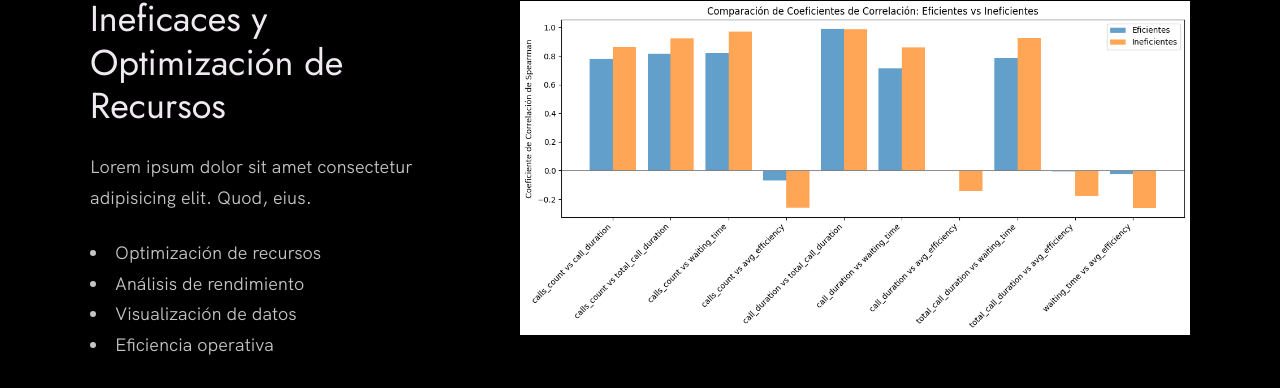
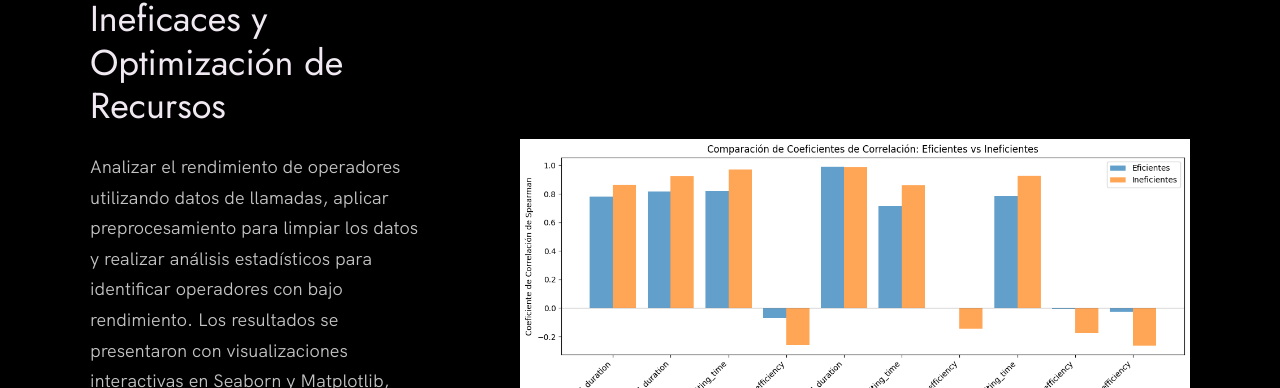
Before and after one commit to Sinderac/portfolio, a plain HTML site: page index.html in a window 1280 px wide. Shown: the part 3180-3568 px from the top of the page. Drawn offline with Linux system fonts and the light colour scheme.

Commit message:
Update index.html

```diff
--- a/index.html
+++ b/index.html
@@ -121,8 +121,8 @@
             <div class="work__text">
               <h3>Identificación de Operadores Ineficaces y Optimización de Recursos </h3>
               <p>
-                Lorem ipsum dolor sit amet consectetur adipisicing elit. Quod,
-                eius.
+                Analizar el rendimiento de operadores utilizando datos de llamadas, aplicar preprocesamiento para limpiar los datos y realizar análisis estadísticos para identificar operadores con bajo rendimiento.
+                Los resultados se presentaron con visualizaciones interactivas en Seaborn y Matplotlib, destacando áreas de mejora para optimizar la asignación de tareas y la eficiencia operativa.
               </p>
               <ul class="work__list">
                 <li>Optimización de recursos</li>
```
